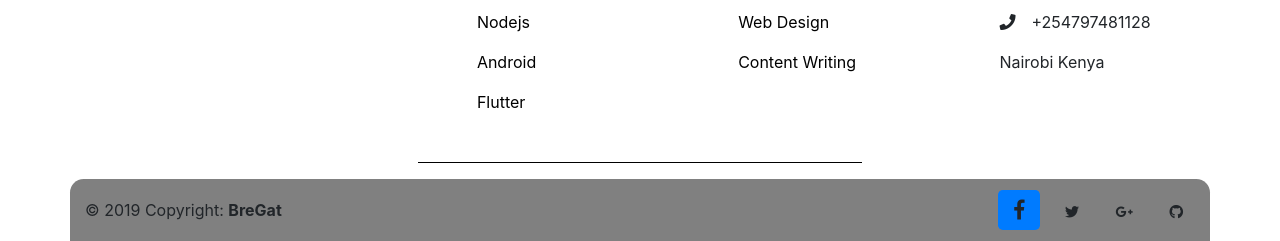
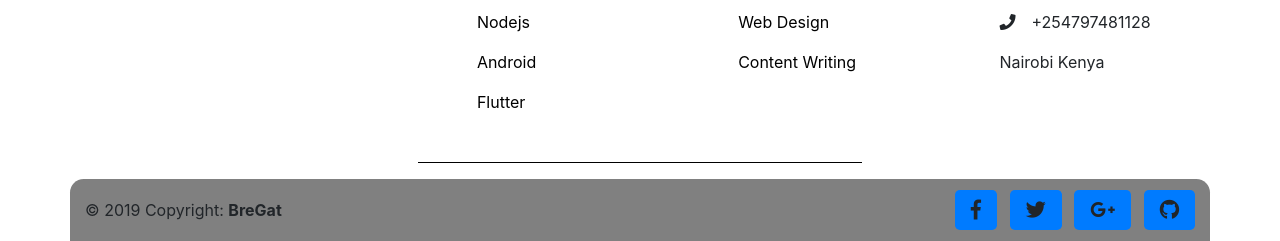
Before and after one commit to brendangaturu/Brendan_Website, a Django app: page / in a window 1280 px wide. Shown: the part 1945-2186 px from the top of the page. Run offline with Django 3.2, Linux system fonts and the light colour scheme; some libraries are stand-ins or nearby versions; some web fonts are replaced.

Commit message:
Copyright

```diff
--- a/templates/base.html
+++ b/templates/base.html
@@ -171,17 +171,17 @@
                                 </a>
                             </li>
                             <li class="list-inline-item">
-                                <a class="btn-floating btn-sm rgba-white-slight mx-1">
+                                <a class="btn-floating btn-lg btn-primary">
                                     <i class="fab fa-twitter"></i>
                                 </a>
                             </li>
                             <li class="list-inline-item">
-                                <a class="btn-floating btn-sm rgba-white-slight mx-1">
+                                <a class="btn-floating btn-lg btn-primary">
                                     <i class="fab fa-google-plus-g"></i>
                                 </a>
                             </li>
                             <li class="list-inline-item">
-                                <a class="btn-floating btn-sm rgba-white-slight mx-1">
+                                <a class="btn-floating btn-lg btn-primary">
                                     <i class="fab fa-github"></i>
                                 </a>
                             </li>
```
